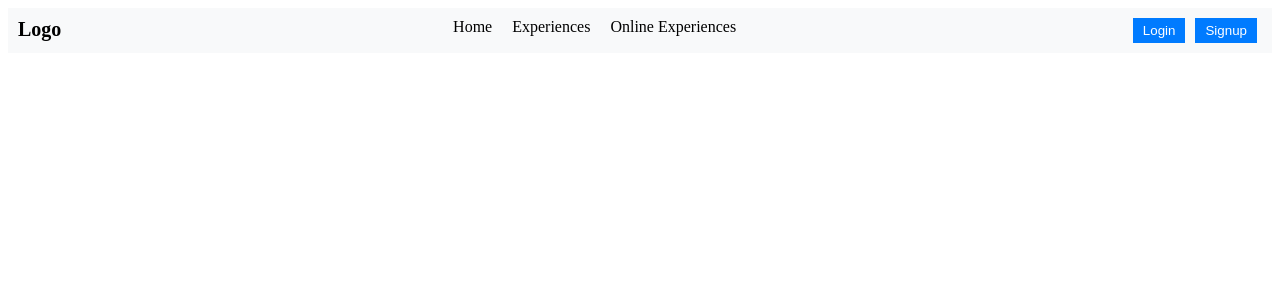
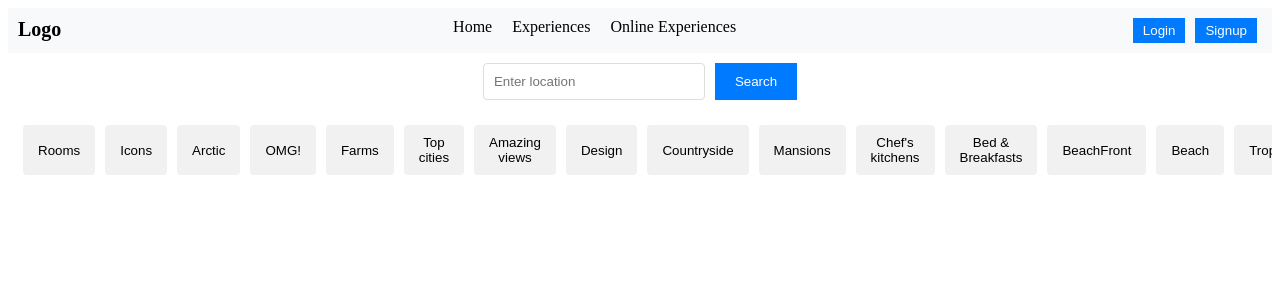
Before and after one commit to KhuzaimaIqbal123/Arirbnb, a React (Vite) app in the folder Airbnb/: page / in a window 1280 px wide. Shown: the top 300 px of the page. Built offline with nearby package versions, Linux system fonts and the light colour scheme; the HTML template or start-up script is replaced by a standard one.

Commit message:
SearchBar and Categories components rendered with css

```diff
--- /dev/null
+++ b/Airbnb/Components/Categories.css
@@ -0,0 +1,18 @@
+.categories {
+    display: flex;
+    overflow-x: auto;
+    padding: 10px;
+  }
+
+  .category-btn {
+    margin: 5px;
+    padding: 10px 15px;
+    background-color: #f1f1f1;
+    border: none;
+    border-radius: 4px;
+    cursor: pointer;
+  }
+
+  .category-btn:hover {
+    background-color: #e0e0e0;
+  }
--- /dev/null
+++ b/Airbnb/Components/Categories.jsx
@@ -0,0 +1,18 @@
+import React from "react";
+import "./Categories.css";
+
+const Categories = () => {
+  const categories = ["Rooms", "Icons", "Arctic", "OMG!", "Farms","Top cities","Amazing views",
+    "Design","Countryside","Mansions","Chef's kitchens","Bed & Breakfasts","BeachFront","Beach",
+    "Tropical","Castles","Amazing pools"];
+
+  return (
+    <div className="categories">
+      {categories.map((category, index) => (
+        <button key={index} className="category-btn">{category}</button>
+      ))}
+    </div>
+  );
+};
+
+export default Categories;
--- /dev/null
+++ b/Airbnb/Components/SearchBar.css
@@ -0,0 +1,25 @@
+.search-bar {
+    display: flex;
+    justify-content: center;
+    padding: 10px;
+  }
+
+  .search-input {
+    padding: 10px;
+    width: 200px;
+    border: 1px solid #ddd;
+    border-radius: 4px;
+    margin-right: 10px;
+  }
+
+  .search-button {
+    padding: 10px 20px;
+    background-color: #007bff;
+    color: white;
+    border: none;
+    cursor: pointer;
+  }
+
+  .search-button:hover {
+    background-color: #0056b3;
+  }
--- /dev/null
+++ b/Airbnb/Components/Searchbar.jsx
@@ -0,0 +1,13 @@
+import React from "react";
+import "./SearchBar.css";
+
+const SearchBar = () => {
+  return (
+    <div className="search-bar">
+      <input type="text" className="search-input" placeholder="Enter location" />
+      <button className="search-button">Search</button>
+    </div>
+  );
+};
+
+export default SearchBar;
--- a/Airbnb/src/App.jsx
+++ b/Airbnb/src/App.jsx
@@ -1,10 +1,15 @@
 import React from "react";
 import Navbar from "../Components/Navbar";
+import SearchBar from "../Components/Searchbar";
+import Categories from "../Components/Categories";
 
 const App= ()=>{
 return (
 <div>
   <Navbar/>
+  <SearchBar/>
+  <Categories/>
+
 </div>
 )
 };
```
